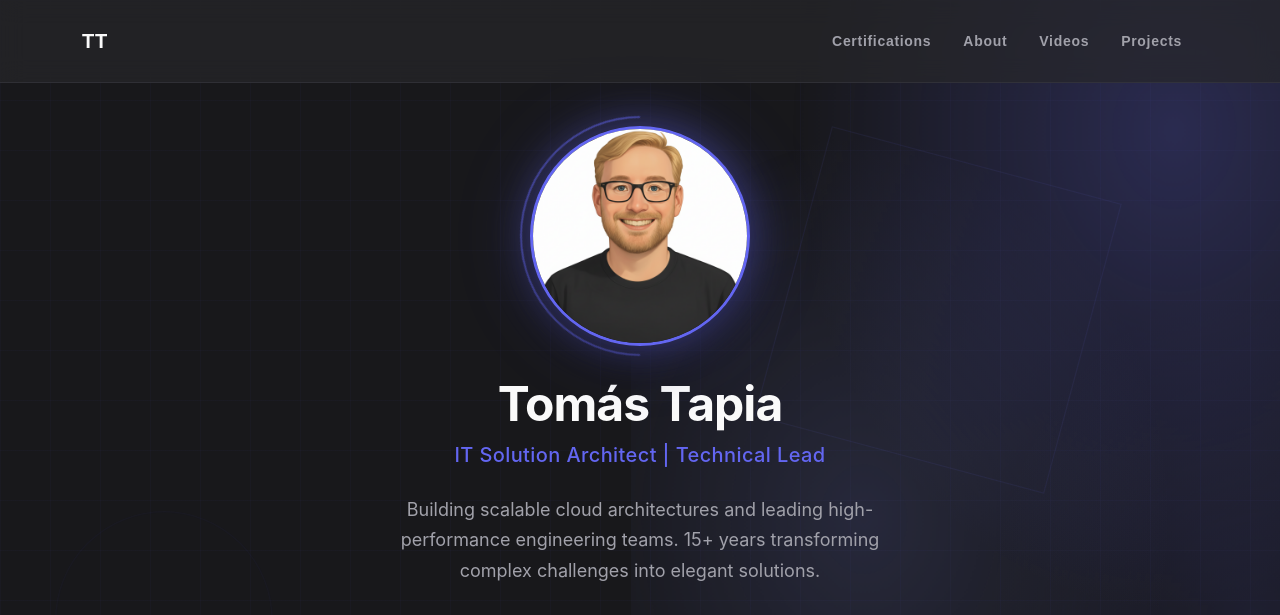
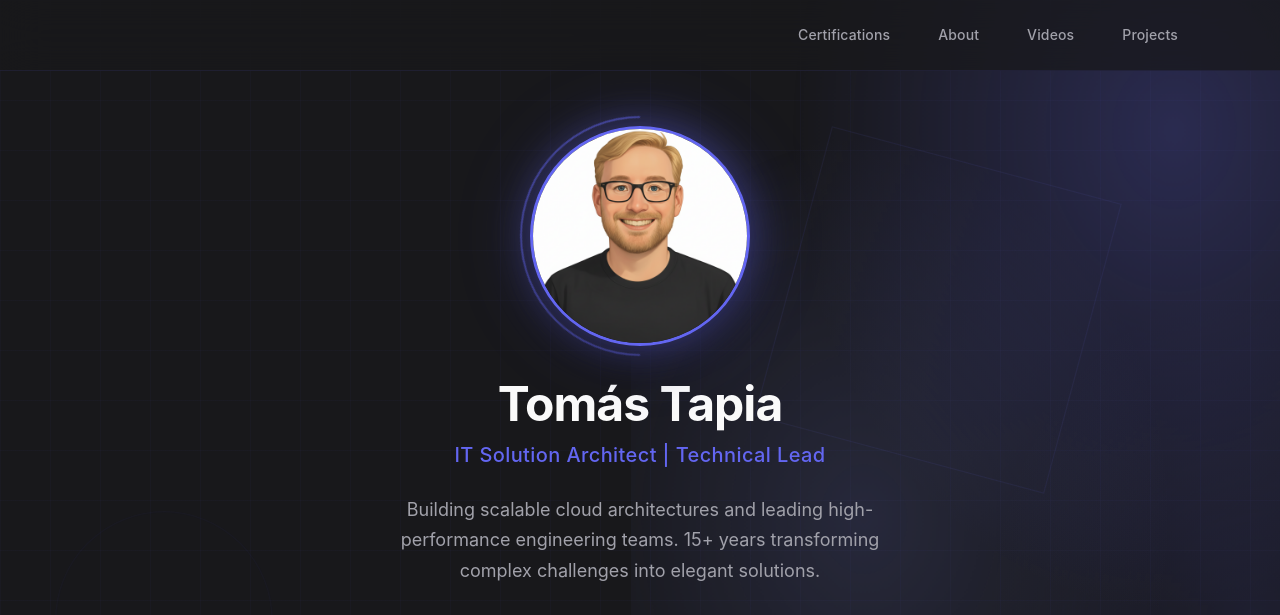
Before and after one commit to tomtapia/tomtapia.github.io, a website: page index.html in a window 1280 px wide. Shown: the top 615 px of the page. Drawn offline with nearby package versions, Linux system fonts and the light colour scheme.

Commit message:
style(navbar): implement glassmorphism navigation bar
- Add transparent blur background effect (backdrop-filter)
- Center navigation links without logo
- Add pill-shaped hover effect with Indigo accent
- Add subtle Indigo tinted border
- Improve responsive behavior on mobile

```diff
--- a/stylesheets/style.css
+++ b/stylesheets/style.css
@@ -76,83 +76,91 @@ a:hover {
 }
 
 /* ===================================
-   GLASS NAVIGATION
+   GLASS NAVIGATION - MINIMAL
    =================================== */
 .navbar-glass {
-  background: var(--glass-bg);
-  backdrop-filter: blur(12px);
-  -webkit-backdrop-filter: blur(12px);
-  border-bottom: 1px solid var(--glass-border);
+  background: rgba(24, 24, 27, 0.75);
+  backdrop-filter: blur(20px);
+  -webkit-backdrop-filter: blur(20px);
+  border-bottom: 1px solid rgba(99, 102, 241, 0.1);
+  transition: all 0.3s ease;
+}
+
+.navbar-glass.scrolled {
+  background: rgba(24, 24, 27, 0.9);
+  box-shadow: 0 4px 30px rgba(0, 0, 0, 0.3);
 }
 
 #mainNav {
-  padding: 1rem 0;
-  font-family: "Montserrat", sans-serif;
-  font-weight: 600;
-  font-size: 0.875rem;
-  letter-spacing: 0.05em;
+  padding: 0.75rem 0;
+}
+
+#mainNav .container {
+  justify-content: center;
 }
 
 #mainNav .navbar-brand {
-  color: var(--text-primary);
-  font-weight: 700;
-  font-size: 1.25rem;
+  display: none;
 }
 
 #mainNav .navbar-nav {
-  margin-top: 1rem;
+  display: flex;
+  gap: 0.5rem;
 }
 
 #mainNav .navbar-nav li.nav-item a.nav-link {
+  font-family: "Inter", sans-serif;
+  font-weight: 500;
+  font-size: 0.875rem;
   color: var(--text-secondary);
-  padding: 0.5rem 1rem;
+  padding: 0.5rem 1.25rem;
+  border-radius: 2rem;
   transition: all 0.3s ease;
   position: relative;
+  letter-spacing: 0.01em;
 }
 
 #mainNav .navbar-nav li.nav-item a.nav-link::after {
-  content: '';
-  position: absolute;
-  bottom: 0;
-  left: 50%;
-  width: 0;
-  height: 2px;
-  background: var(--accent);
-  transition: all 0.3s ease;
-  transform: translateX(-50%);
+  display: none;
 }
 
 #mainNav .navbar-nav li.nav-item a.nav-link:hover {
   color: var(--text-primary);
-}
-
-#mainNav .navbar-nav li.nav-item a.nav-link:hover::after {
-  width: 80%;
+  background: rgba(99, 102, 241, 0.15);
 }
 
 #mainNav .navbar-nav li.nav-item a.nav-link.active {
-  color: var(--accent);
-}
-
-#mainNav .navbar-nav li.nav-item a.nav-link.active::after {
-  width: 80%;
+  color: var(--text-primary);
+  background: var(--accent);
 }
 
 #mainNav .navbar-toggler {
   background: var(--accent);
   border: none;
   padding: 0.5rem 0.75rem;
-  border-radius: 0.375rem;
+  border-radius: 0.5rem;
   color: white;
+}
+
+@media (max-width: 991px) {
+  #mainNav .container {
+    justify-content: flex-end;
+  }
+
+  #mainNav .navbar-nav {
+    padding: 1rem 0;
+    gap: 0.25rem;
+  }
+
+  #mainNav .navbar-nav li.nav-item a.nav-link {
+    text-align: center;
+    padding: 0.75rem 1.5rem;
+  }
 }
 
 @media (min-width: 992px) {
   #mainNav {
-    padding: 1.25rem 0;
-  }
-
-  #mainNav .navbar-nav {
-    margin-top: 0;
+    padding: 1rem 0;
   }
 }
 
```
